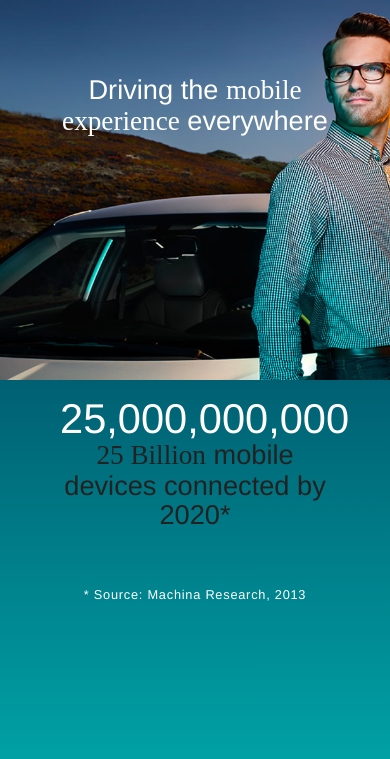
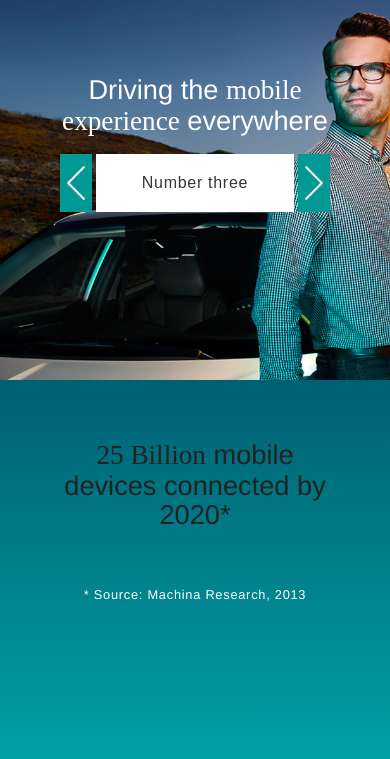
Before and after one commit to ninthlink/qhtml5modules, a PHP site: page / in a window 390 px wide. Shown: the top 759 px of the page. Run offline with PHP 8.4, Linux system fonts and the light colour scheme; some libraries are stand-ins or nearby versions; some web fonts are replaced.

Commit message:
#12 driving Mobile Everywhere slide cycle

```diff
--- a/modules/who-is-qualcomm/css/main.css
+++ b/modules/who-is-qualcomm/css/main.css
@@ -360,6 +360,81 @@ sup {
 .block#driving .text-position.center {
 	padding-top: 25%;
 	padding-bottom: 25%;
+}
+.arrowd {
+	float: left;
+	width: 87.5%;
+	position: relative;
+	margin: 6.25%;
+}
+.block#driving .text-position .arrowd ul {
+	background: #fff;
+	float: left;
+	width: 80%;
+	height: 58px;
+	margin: 0 0.5%;
+	position: relative;
+	padding: 0;
+	list-style: none;
+	overflow: hidden;
+	font-family: "Qualcomm-Regular", sans-serif;
+}
+.block#driving .text-position .arrowd ul li {
+	width: 100%;
+	height: 100%;
+	line-height: 58px;
+	padding: 0;
+	margin: 0;
+	text-align: center;
+	list-style: none;
+	top: 0;
+	left: 100%;
+
+	-webkit-animation:fadeout 0.3s ease-in backwards;
+	-moz-animation:fadeout 0.3s ease-in backwards;
+	animation:fadeout 0.3s ease-in backwards;
+}
+.block#driving .text-position .arrowd ul li.onn {
+	left: 0;
+
+	-webkit-animation:fadein 0.8s ease-in backwards;
+	-moz-animation:fadein 0.8s ease-in backwards;
+	animation:fadein 0.8s ease-in backwards;
+}
+.arrowd a {
+	background: #009993;
+	float: left;
+	width: 9.5%;
+	height: 58px;
+	text-decoration: none;
+}
+.arrowd a span {
+	display: block;
+	width: 18px;
+	height: 34px;
+	margin: 12px auto;
+	background: url(../img/ic-drive-arrows.gif) no-repeat 0 0;
+	text-indent: -999em;
+}
+.arrowd a.next span { background-position: -18px 0 }
+@media only screen and (max-width: 799px) {
+	.arrowd {
+		width: 100%;
+		margin: 6.25% 0;
+	}
+}
+@media only screen and (max-width: 479px) {
+	.arrowd {
+		width: 100%;
+		margin: 6.25% 0;
+	}
+	.arrowd a {
+		width: 12%;
+	}
+	.block#driving .text-position .arrowd ul {
+		margin: 0 1.5%;
+		width: 73%;
+	}
 }
 /* #13 billion */
 #billion .number {
@@ -852,7 +927,11 @@ sup {
     @-webkit-keyframes exploreeco { 0% { opacity: 0; width: 0; height: 0; -webkit-transform: rotate(180deg); } 100% { width: 158px; height: 148px; opacity: 1; -webkit-transform: rotate(360deg); } }
     @keyframes exploreeco { 0% { opacity: 0; width: 0; height: 0; transform: rotate(180deg); } 100% { width: 158px; height: 148px; opacity: 1; transform: rotate(360deg); } }
 
-		/* text fade in */
-		@-moz-keyframes fadein { 0% { opacity: 0; } 100% { opacity: 1; } }
-		@-webkit-keyframes fadein { 0% { opacity: 0; } 100% { opacity: 1; } }
-		@keyframes fadein { 0% { opacity: 0; } 100% { opacity: 1; } }
+	/* text fade in */
+	@-moz-keyframes fadein { 0% { opacity: 0; } 100% { opacity: 1; } }
+	@-webkit-keyframes fadein { 0% { opacity: 0; } 100% { opacity: 1; } }
+	@keyframes fadein { 0% { opacity: 0; } 100% { opacity: 1; } }
+
+	@-moz-keyframes fadeout { 0% { opacity: 1; } 100% { opacity: 0; } }
+	@-webkit-keyframes fadeout { 0% { opacity: 1; } 100% { opacity: 0; } }
+	@keyframes fadeout { 0% { opacity: 1; } 100% { opacity: 0; } }
--- a/modules/who-is-qualcomm/index.php
+++ b/modules/who-is-qualcomm/index.php
@@ -56,6 +56,15 @@
 					<div class="inner">
 						<div class="text-position center txtw">
 							<h2>Driving the <span class="thick">mobile experience</span> everywhere</h2>
+							<div class="arrowd">
+								<a href="#prev" class="prev"><span>&lt;</span></a>
+								<ul class="txtb">
+									<li class="onn">Home gateways</li>
+									<li>Something else</li>
+									<li>Number three</li>
+								</ul>
+								<a href="#next" class="next"><span>&gt;</span></a>
+							</div>
 						</div>
 
 						<span class="stretch"></span>
@@ -66,7 +75,7 @@
         <section id="billion" class="bg-blue-grad block">
         	<div class="inner">
           	<div class="text-position center">
-            	<div class="number txtw">25,000,000,000</div>
+            	<div class="number txtw">&nbsp;</div>
               <h2><span class="thick">25 Billion</span> mobile devices connected by 2020*</h2>
               <p class="txtw"><br /><br /><br />* Source: Machina Research, 2013</p>
             </div>
--- a/modules/who-is-qualcomm/js/animate.js
+++ b/modules/who-is-qualcomm/js/animate.js
@@ -27,6 +27,34 @@ $(document).ready(function() {
 			});
 		});
 	}).trigger('resize.qmod');
+
+	// #12 driving : cycler
+	var arrowd = function() {
+		$('.arrowd a.next').click();
+	};
+	var arrowt = setTimeout(arrowd, 2000);
+	$('.arrowd a').click(function() {
+		clearTimeout(arrowt);
+		var onn = $('.arrowd li.onn').css('left',0).removeClass('onn');
+		var nex;
+		var dir = '-=100%';
+		if ( $(this).hasClass('prev') ) {
+			dir = '+=100%';
+			nex = onn.prev();
+			if ( nex.size() < 1 ) nex = $('.arrowd ul li:last-child');
+			nex.css('left','-100%');
+		} else {
+			nex = onn.next();
+			if ( nex.size() < 1 ) nex = $('.arrowd ul li:first-child');
+			nex.css('left','100%');
+		}
+		nex.addClass('onn').add(onn).animate({
+			left: dir
+		}, 1000);
+		arrowt = setTimeout(arrowd, 3000);
+
+		return false;
+	});
 
 	// #13 billion
 	$('#billion').waypoint(function() {
```
